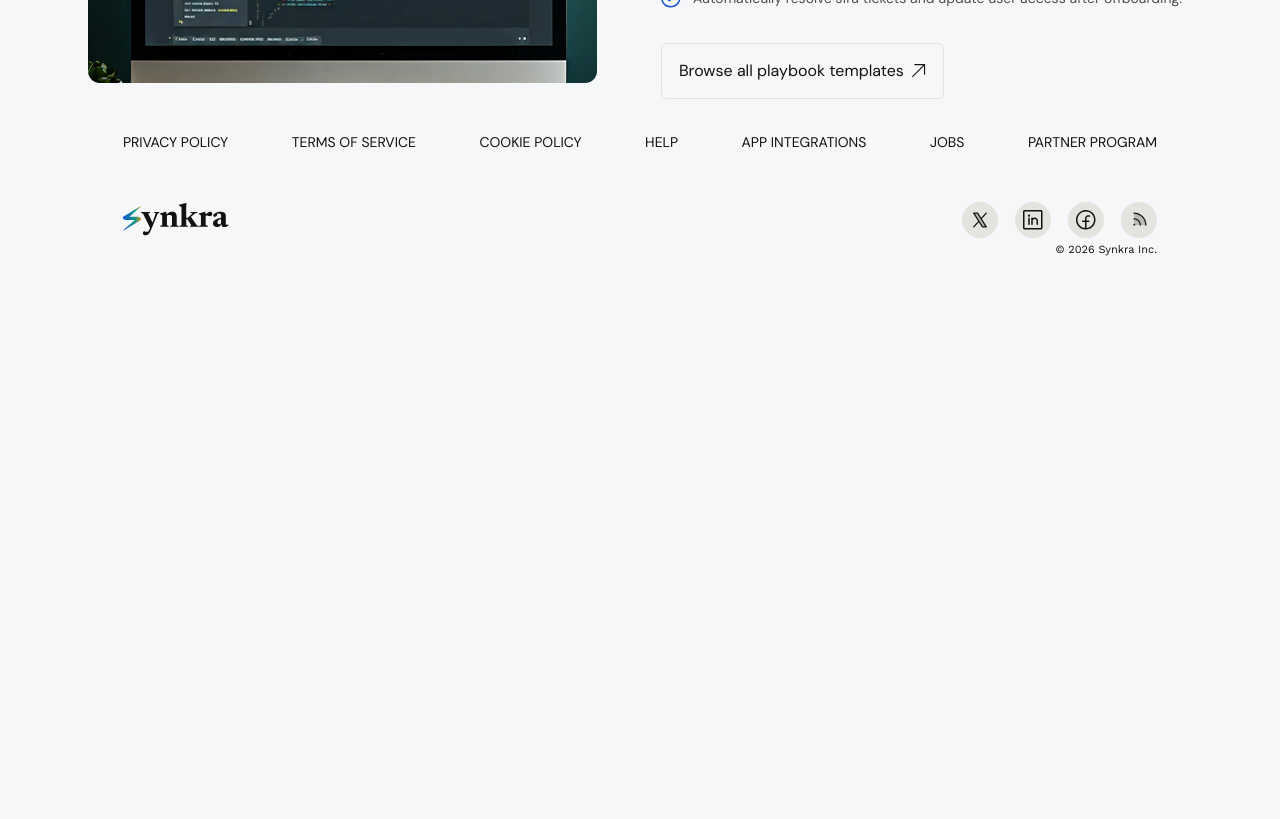
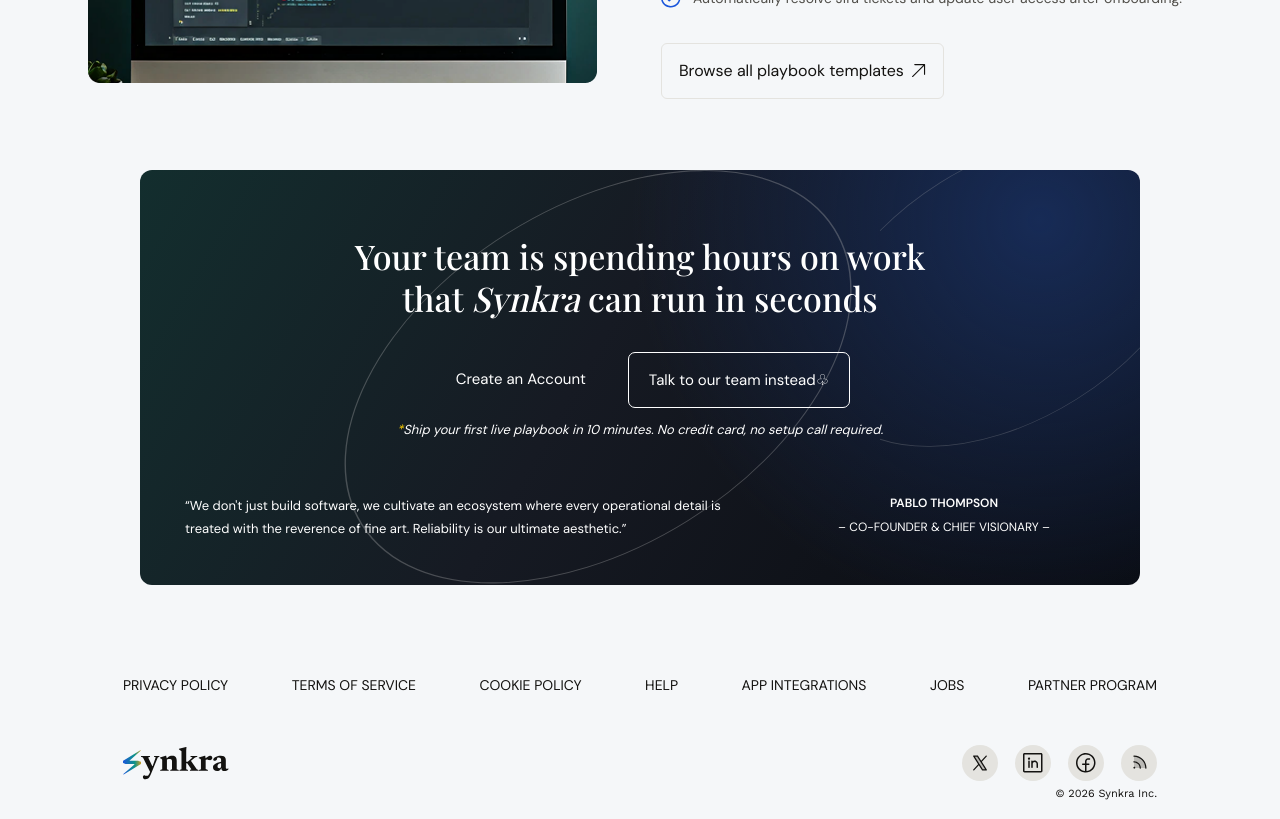
Before and after one commit to mai-efat/front-end-react, a React (Vite) app: page /features in a window 1280 px wide. Shown: the part 3220-4039 px from the top of the page. Before the commit the page ends 3496 px from the top, so only its background shows below. Built offline with nearby package versions, Linux system fonts and the light colour scheme; a web font is replaced by a local one.

Commit message:
add CallToAction componant to page

```diff
--- a/src/pages/Challenging/Challenging.jsx
+++ b/src/pages/Challenging/Challenging.jsx
@@ -147,7 +147,7 @@
 /**
  * Bottom converting banner and brand quote section.
  */
-function CallToAction() {
+export function CallToAction() {
   return (
     <section className={styles.callToAction}>
       <img className={styles.ctaOverlay} src={Ellipse26} alt="" aria-hidden="true" />
--- a/src/pages/Features/Features.jsx
+++ b/src/pages/Features/Features.jsx
@@ -2,6 +2,7 @@
 import cardimg from '../../assets/Background.png';
 import FeatureComponent from '../../components/FeatureComponent/FeatureComponent';
 import bg from '../../assets/bg.png';
+import { CallToAction } from '../Challenging/Challenging';
 
 const Icon = () => (
   <svg
@@ -246,6 +247,7 @@
             </button>
           </div>
         </div>
+        <CallToAction />
       </div>
     </div>
   );
```
Also changed, not shown: src/pages/Features/Features.module.css (+0 -15 lines).
